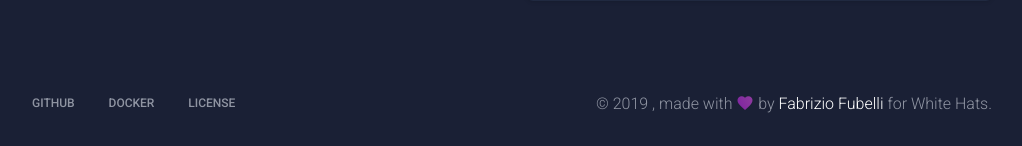
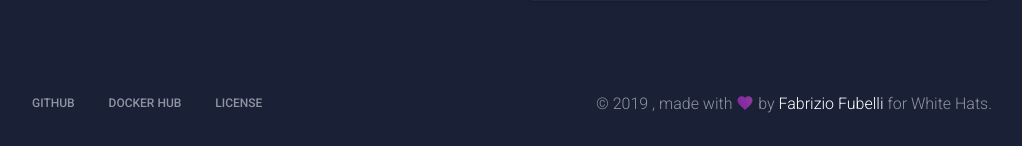
Before and after one commit to offensive-hub/black-widow, a Django app: template app/gui/web/black_widow/templates/index.html in a window 1280 px wide. Shown: the part 1125-1271 px from the top of the page, without its empty margins (258-1280 px from the left). Run offline with Django 3.2, Linux system fonts and the light colour scheme; the template is opened without the code that fills it, so the values that code supplies are empty; some libraries are stand-ins or nearby versions.

Commit message:
Docker >> Docker Hub

```diff
--- a/app/gui/web/black_widow/templates/layout/base.html
+++ b/app/gui/web/black_widow/templates/layout/base.html
@@ -206,7 +206,7 @@
                 </li>
                 <li>
                   <a target="_blank" href="https://hub.docker.com/r/offensive/black-widow">
-                    Docker
+                    Docker Hub
                   </a>
                 </li>
                 <!--
@@ -288,7 +288,7 @@
           </li>
           <li class="button-container">
             <a href="https://hub.docker.com/r/offensive/black-widow" target="_blank" class="btn btn-warning btn-block">
-              Docker
+              Docker Hub
             </a>
           </li>
           <!--
```
